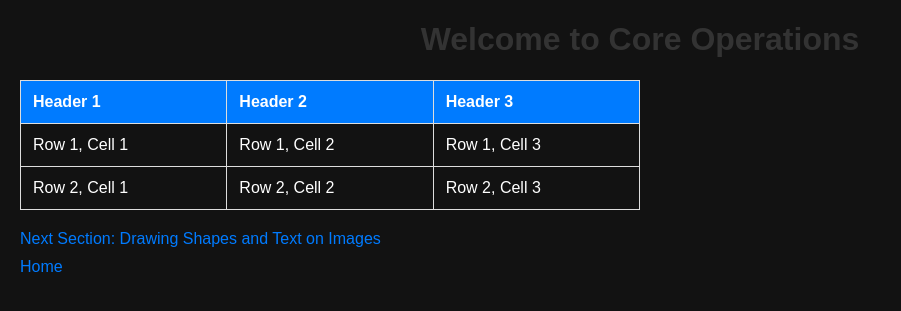
After one commit to jacobfishel/Dark-Hair_detection, a Flask app: page /views/core_operations/ in a window 1280 px wide. The commit adds this page. Shown: the top 311 px of the page, without its empty margins (0-901 px from the left). Run offline with Flask 3, Linux system fonts and the light colour scheme.

Commit message:
in progress

```diff
--- a/app.py
+++ b/app.py
@@ -1,7 +1,7 @@
-from flask import Flask
+from flask import Flask #initialize app
 from views import views
 
-app = Flask(__name__)
+app = Flask(__name__)#initialize this file. This gives us an empty website with nothing.
 app.register_blueprint(views, url_prefix="/views")
 
 if __name__ == '__main__':
--- a/static/index.js
+++ b/static/index.js
@@ -1 +1 @@
-console.log("I am running");
+// console.log("I am running");
--- a/static/styles.css
+++ b/static/styles.css
@@ -1,13 +1,71 @@
-  body {
-    background-color: #121212; /*Dark background */
-    color: #e0e0e0; /*Light text color */
-    font-family: Arial, sans-serif;
-  }
+body {
+  background-color: #121212; /* Dark background */
+  color: #ffffff; /* Light text color */
+  font-family: Arial, sans-serif; /* Font family */
+  margin: 20px;
+}
 
-  h1, p {
-    margin: 20px;
-  }
+a {
+  display: block;
+  color: #007BFF; /* Light purple for links */
+  text-decoration: none;
+  margin: 10px 0;
+}
 
-  /*left off here. trying to get light theme on the webpage
-  after this, try to start implementing buttons to flip through the pages, then add
-  functionality to it all.*/
+a:hover {
+  color: #3700b3; /*Darker purple on hover*/
+  text-decoration: underline;
+}
+
+button {
+  background-color: #6200ea; /* Purple background for buttons */
+  color: #ffffff; /* White text for buttons */
+  border: none;
+  padding: 10px 20px;
+  border-radius: 5px;
+  cursor: pointer;
+}
+
+button:hover {
+  background-color: #3700b3; /* Darker purple on button hover */
+}
+
+/* Button class that can be used for links as well */
+.button {
+  display: inline-block;
+  padding: 10px 20px;
+  font-size: 16px;
+  color: white;
+  background-color: #007BFF; /* Button background color */
+  text-align: center;
+  text-decoration: none; /* Remove underline */
+  border-radius: 5px; /* Rounded corners */
+}
+
+.button:hover {
+  background-color: #0056b3; /* Darker button color on hover */
+}
+
+
+/*Styling for tables*/
+h1 {
+  text-align: center; /* Center the heading */
+  color: #333; /* Dark grey color for the heading */
+}
+
+table {
+  width: 50%; /* Full width of the page */
+  border-collapse: collapse; /* Remove spacing between cells */
+  margin: 20px 0; /* Margin above and below the table */
+}
+
+th, td {
+  padding: 12px; /* Padding inside cells */
+  border: 1px solid #ddd; /* Light grey border */
+  text-align: left; /* Align text to the left */
+}
+
+th {
+  background-color: #007BFF; /* Blue background for headers */
+  color: white; /* White text for headers */
+}
--- /dev/null
+++ b/templates/core_operations.html
@@ -0,0 +1,48 @@
+<!DOCTYPE html>
+<html lang="en">
+<head>
+    <meta charset="UTF-8">
+    <meta name="viewport" content="width=device-width, initial-scale=1.0">
+    <link rel="stylesheet" href="{{ url_for('static', filename='styles.css') }}">
+
+    <title>Core Operations</title>
+    <style>
+    </style>
+</head>
+<body>
+    <div>
+        <h1>Welcome to Core Operations</h1>
+
+<table>
+        <thead>
+            <tr>
+                <th>Header 1</th>
+                <th>Header 2</th>
+                <th>Header 3</th>
+            </tr>
+        </thead>
+        <tbody>
+            <tr>
+                <td>Row 1, Cell 1</td>
+                <td>Row 1, Cell 2</td>
+                <td>Row 1, Cell 3</td>
+            </tr>
+            <tr>
+                <td>Row 2, Cell 1</td>
+                <td>Row 2, Cell 2</td>
+                <td>Row 2, Cell 3</td>
+            </tr>
+        </tbody>
+    </table>
+
+
+        <a href="{{ url_for('views.drawing_shapes_and_text_on_images') }}">Next Section: Drawing Shapes and Text on Images</a>
+        <a href="{{ url_for('views.home')}}">Home</a>
+
+
+
+    </div>
+
+
+</body>
+</html>
--- a/views.py
+++ b/views.py
@@ -1,24 +1,58 @@
-from flask import Blueprint, render_template, request, jsonify, redirect, url_for
+# from flask import Blueprint, render_template, request, jsonify, redirect, url_for
+# '''Imports:
+#     flask: a web dev framework
+#     Blueprint: '''
 
-views = Blueprint(__name__, "views")
+# views = Blueprint("views", __name__)
+
+# @views.route("/")
+# def home():
+#     return render_template("index.html")
+
+# @views.route("/profile")
+# def profile():
+#     return render_template("profile.html")
+
+# @views.route("/json")
+# def get_json():
+#     return jsonify({'name': 'tim', 'coolness': 10})
+
+# @views.route("/data")
+# def get_data():
+#     data = request.json
+#     return jsonify(data)
+
+# @views.route("/go-to-home")
+# def go_to_home():
+#     return redirect(url_for("views.home"))
+
+
+
+
+
+
+
+
+from flask import Blueprint, render_template, redirect, url_for
+
+views = Blueprint("views", __name__) #creating a views blueprint
 
 @views.route("/")
 def home():
     return render_template("index.html")
 
-@views.route("/profile")
-def profile():
-    return render_template("profile.html")
+@views.route("/core_operations/")
+def core_operations():
+    return render_template("core_operations.html")
 
-@views.route("/json")
-def get_json():
-    return jsonify({'name': 'tim', 'coolness': 10})
+@views.route("/drawing_shapes_and_text_on_images/")
+def drawing_shapes_and_text_on_images():
+    return render_template("drawing_shapes_and_text_on_images.html")
 
-@views.route("/data")
-def get_data():
-    data = request.json
-    return jsonify(data)
+@views.route("/image_thresholding/")
+def image_thresholding():
+    return render_template("image_thresholding.html")
 
-@views.route("/go-to-home")
-def go_to_home():
-    return redirect(url_for("views.home"))
+@views.route("/edge_detection/")
+def edge_detection():
+    return render_template("edge_detection.html")
```
Also changed, not shown: templates/drawing_shapes_and_text_on_images.html (added, +19 -0 lines), templates/edge_detection.html (added, +17 -0 lines), templates/image_thresholding.html (added, +19 -0 lines), templates/index.html (+18 -6 lines), static/images/man.jpg (added).
